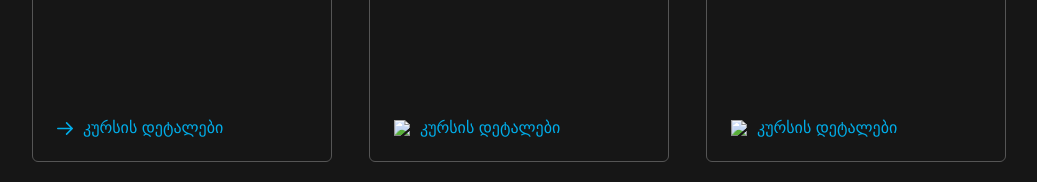
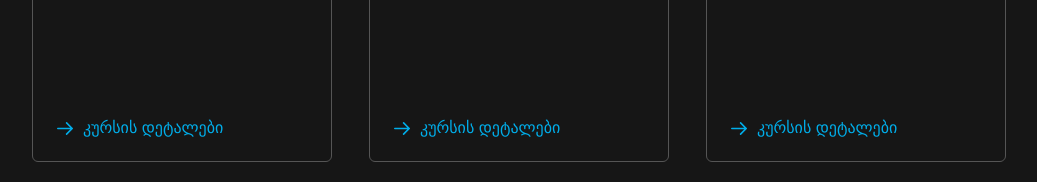
Before and after one commit to kakhi-varazashvili/TBC_x_USAID, a plain HTML site: page index.html in a window 1280 px wide. Shown: the part 1265-1447 px from the top of the page, without its empty margins (107-1144 px from the left). Drawn offline with Linux system fonts and the light colour scheme; the site is published under a folder, as on GitHub Pages, so addresses that start at the root find nothing.

Commit message:
change src for two images

```diff
--- a/index.html
+++ b/index.html
@@ -111,7 +111,7 @@
                 <span class="course-title">React </span>
                 <p>რეგისტრაცია დასრულებულია</p>
                 <div class="course-details">
-                  <img src="/assets/images/arrow.svg" alt="Arrow" />
+                  <img src="assets/images/arrow.svg" alt="Arrow" />
                   <span class="details"> კურსის დეტალები</span>
                 </div>
               </div>
@@ -122,7 +122,7 @@
                 <span class="course-title">Intro to Python</span>
                 <p>რეგისტრაცია დასრულებულია</p>
                 <div class="course-details">
-                  <img src="/assets/images/arrow.svg" alt="Arrow" />
+                  <img src="assets/images/arrow.svg" alt="Arrow" />
                   <span class="details"> კურსის დეტალები</span>
                 </div>
               </div>
```
